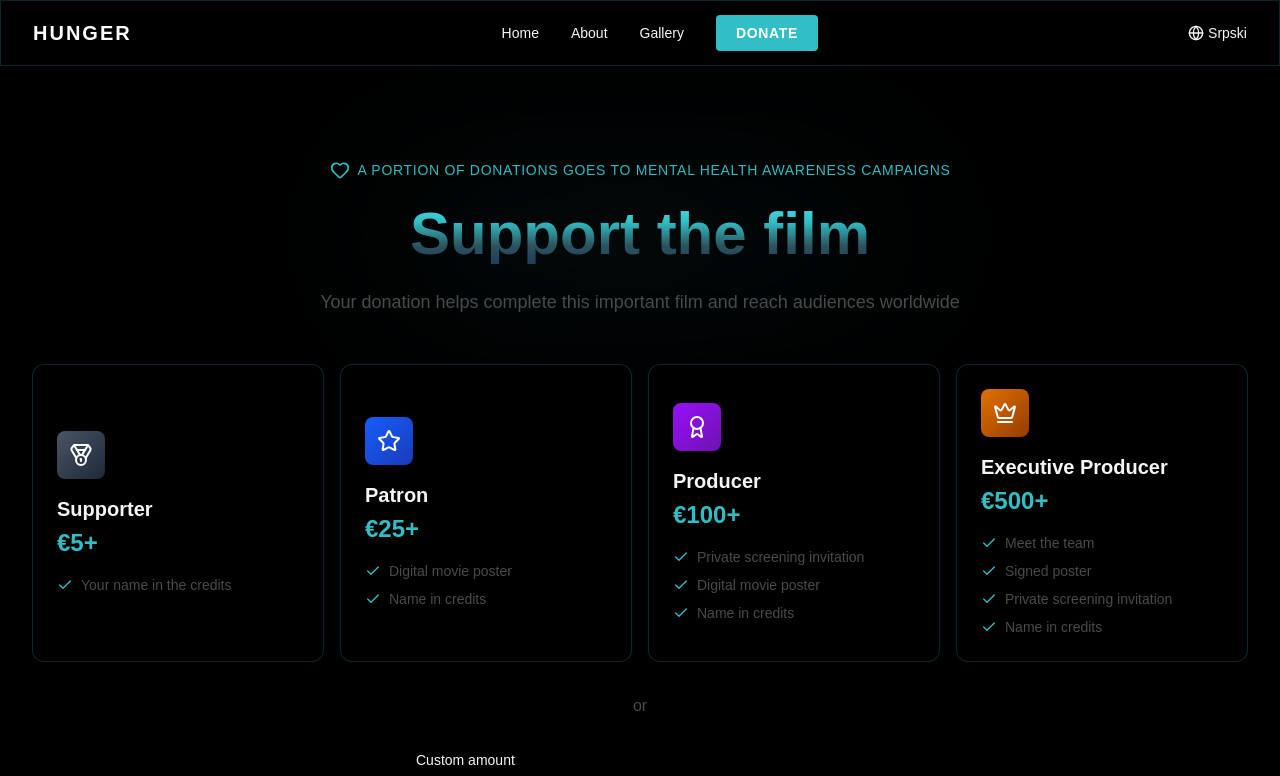
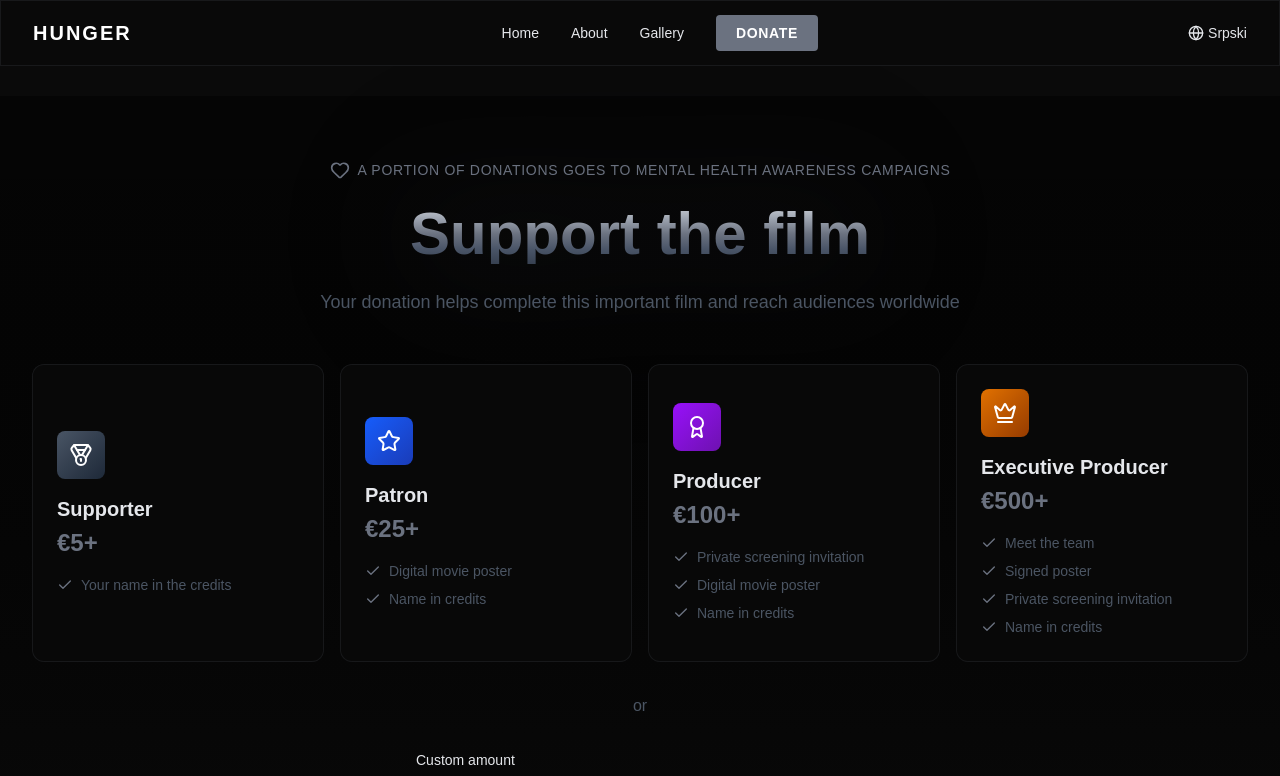
Before and after one commit to siliconyouth/filmglad, a Next.js app: page /en/donate in a window 1280 px wide. Shown: the top 776 px of the page. Built offline with nearby package versions, Linux system fonts and the light colour scheme; no server answers.

Commit message:
Update color scheme: Gone Girl cold desaturated steel grays

```diff
--- a/src/app/globals.css
+++ b/src/app/globals.css
@@ -1,14 +1,14 @@
 @import "tailwindcss";
 
 :root {
-  --background: #000000;
-  --foreground: #f5f5f5;
-  --accent: #32BEC5;
-  --accent-dark: #1f3e5b;
-  --accent-light: #4dd9e0;
-  --teal: #2C525D;
-  --muted: #4a4a4a;
-  --silver: #c0c0c0;
+  --background: #0a0a0a;
+  --foreground: #e5e7eb;
+  --accent: #6b7280;
+  --accent-dark: #374151;
+  --accent-light: #9ca3af;
+  --steel: #4a5568;
+  --muted: #4b5563;
+  --silver: #d1d5db;
 }
 
 @theme inline {
@@ -68,32 +68,33 @@ html {
   animation: fadeIn 0.8s ease-out forwards;
 }
 
-/* Dramatic gradient text for thriller vibe - Teal to Cyan */
+/* Dramatic gradient text - Gone Girl cold desaturated */
 .gradient-text {
   background: linear-gradient(
     180deg,
-    #4dd9e0 0%,
-    #32BEC5 30%,
-    #2C525D 70%,
-    #1f3e5b 100%
+    #d1d5db 0%,
+    #9ca3af 25%,
+    #6b7280 50%,
+    #4a5568 75%,
+    #374151 100%
   );
   -webkit-background-clip: text;
   -webkit-text-fill-color: transparent;
   background-clip: text;
-  filter: drop-shadow(0 0 80px rgba(50, 190, 197, 0.4)) drop-shadow(0 0 120px rgba(31, 62, 91, 0.4));
+  filter: drop-shadow(0 0 60px rgba(107, 114, 128, 0.3)) drop-shadow(0 0 100px rgba(55, 65, 81, 0.2));
 }
 
-/* Teal cyan glow effect */
+/* Cold steel glow effect */
 .glow-red {
-  box-shadow: 0 0 30px rgba(50, 190, 197, 0.5),
-              0 0 60px rgba(31, 62, 91, 0.4);
+  box-shadow: 0 0 25px rgba(107, 114, 128, 0.4),
+              0 0 50px rgba(55, 65, 81, 0.3);
 }
 
-/* Glass effect - darker for thriller */
+/* Glass effect - cold clinical */
 .glass {
-  background: rgba(0, 0, 0, 0.8);
+  background: rgba(10, 10, 10, 0.85);
   backdrop-filter: blur(12px);
-  border: 1px solid rgba(50, 190, 197, 0.2);
+  border: 1px solid rgba(107, 114, 128, 0.15);
 }
 
 /* Subtle film grain texture */
--- a/src/components/Hero.tsx
+++ b/src/components/Hero.tsx
@@ -13,11 +13,11 @@ export default function Hero() {
       {/* Deep black gradient background */}
       <div className="absolute inset-0 bg-gradient-to-b from-black via-black/95 to-black z-10" />
 
-      {/* Subtle teal to cyan accent glow */}
+      {/* Subtle cold steel accent glow */}
       <div
-        className="absolute inset-0 opacity-30"
+        className="absolute inset-0 opacity-20"
         style={{
-          background: "radial-gradient(ellipse at 50% 20%, rgba(50, 190, 197, 0.4) 0%, rgba(31, 62, 91, 0.3) 40%, transparent 70%)",
+          background: "radial-gradient(ellipse at 50% 30%, rgba(156, 163, 175, 0.3) 0%, rgba(55, 65, 81, 0.2) 50%, transparent 80%)",
         }}
       />
 
```
